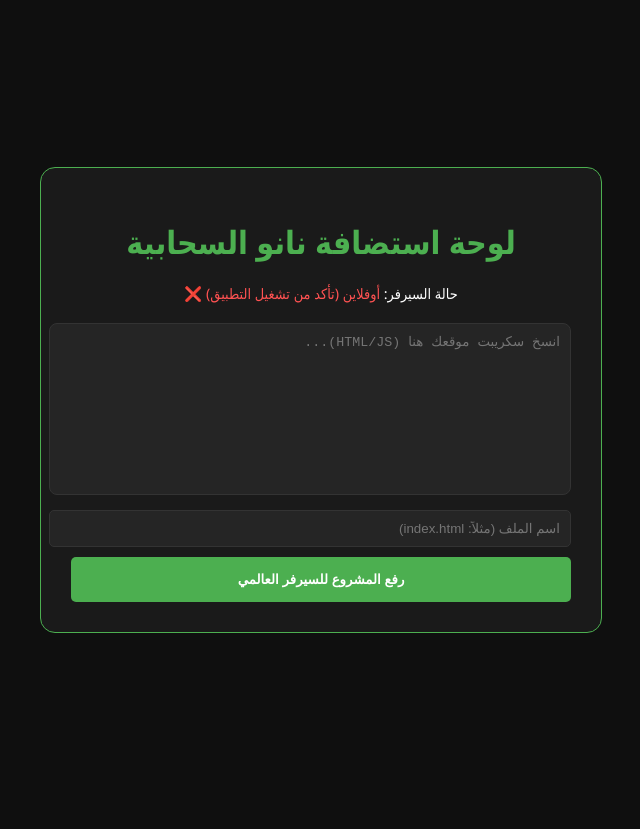
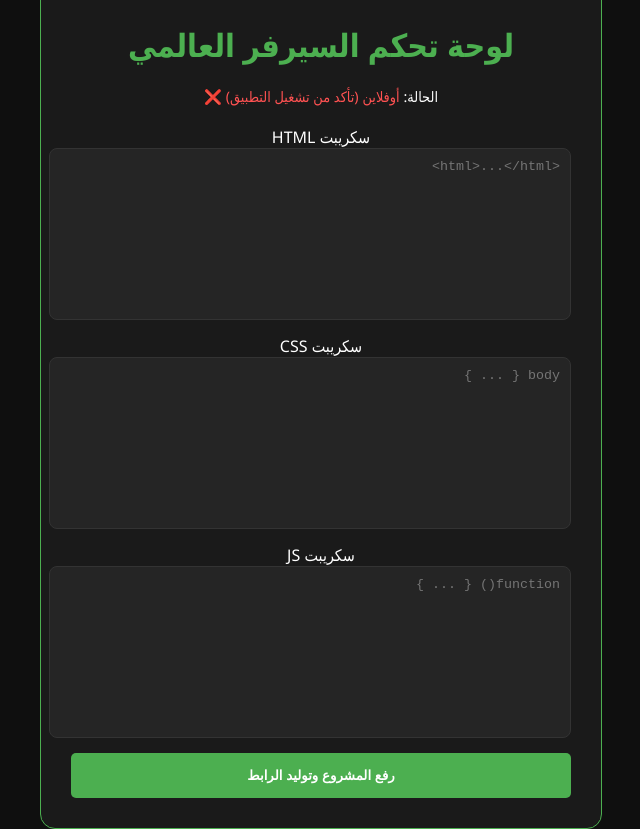
Before and after one commit to abdohrf12333-wq/Appno, a plain HTML site: page index.html in a window 1280 px wide. Shown: the whole page, without its empty margins (319-959 px from the left). Before the commit the page ends 800 px from the top, so only its background shows below. Drawn offline with Linux system fonts and the light colour scheme; no server answers.

Commit message:
Update title and restructure upload section

```diff
--- a/index.html
+++ b/index.html
@@ -2,23 +2,37 @@
 <html lang="ar" dir="rtl">
 <head>
     <meta charset="UTF-8">
-    <title>Nano Hosting Panel</title>
+    <title>Nano Hosting Pro</title>
     <link rel="stylesheet" href="style.css">
 </head>
 <body>
     <div class="container">
-        <h1>لوحة استضافة نانو السحابية</h1>
-        <div id="status-bar">حالة السيرفر: <span id="status">جاري الفحص...</span></div>
+        <h1>لوحة تحكم السيرفر العالمي</h1>
+        <div id="status-bar">الحالة: <span id="status">فحص الاتصال...</span></div>
 
-        <div class="upload-section">
-            <textarea id="file-content" placeholder="انسخ سكريبت موقعك هنا (HTML/JS)..."></textarea>
-            <input type="text" id="file-name" placeholder="اسم الملف (مثلاً: index.html)">
-            <button id="upload-btn">رفع المشروع للسيرفر العالمي</button>
+        <div class="input-grid">
+            <div class="editor-box">
+                <label>سكريبت HTML</label>
+                <textarea id="html-code" placeholder="<html>...</html>"></textarea>
+            </div>
+            <div class="editor-box">
+                <label>سكريبت CSS</label>
+                <textarea id="css-code" placeholder="body { ... }"></textarea>
+            </div>
+            <div class="editor-box">
+                <label>سكريبت JS</label>
+                <textarea id="js-code" placeholder="function() { ... }"></textarea>
+            </div>
         </div>
 
-        <div id="result-link" class="hidden">
-            <p>تم الرفع بنجاح! رابط موقعك العالمي هو:</p>
-            <a href="#" id="global-url" target="_blank"></a>
+        <button id="upload-btn">رفع المشروع وتوليد الرابط</button>
+
+        <div id="link-container" class="link-card hidden">
+            <p>🚀 موقعك الآن حي على الإنترنت:</p>
+            <div class="url-wrapper">
+                <input type="text" id="final-url" readonly>
+                <button onclick="copyUrl()">نسخ</button>
+            </div>
         </div>
     </div>
     <script src="script.js"></script>
```
